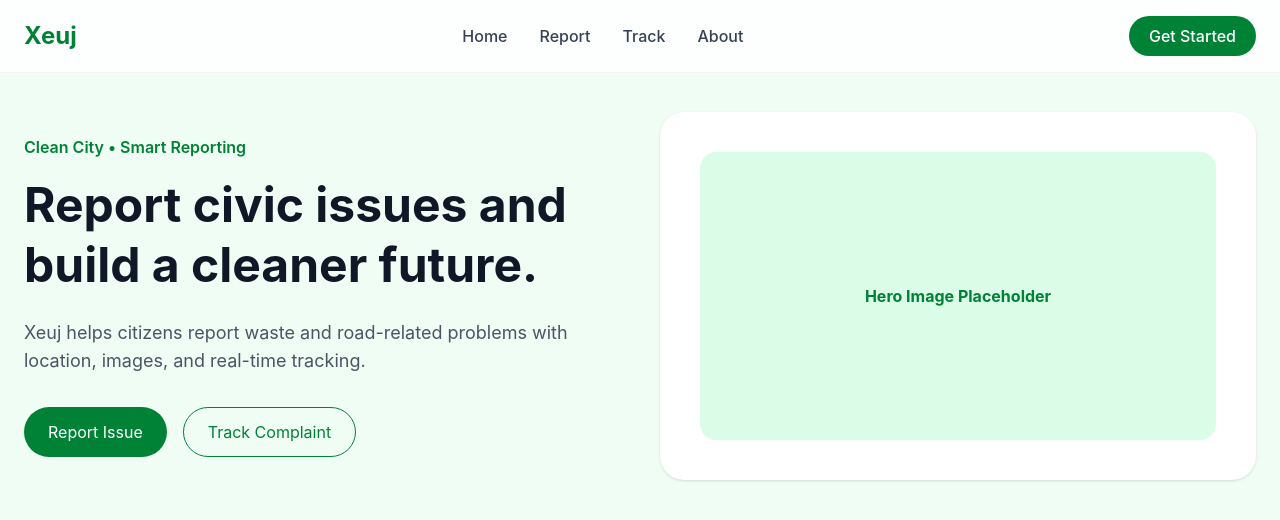
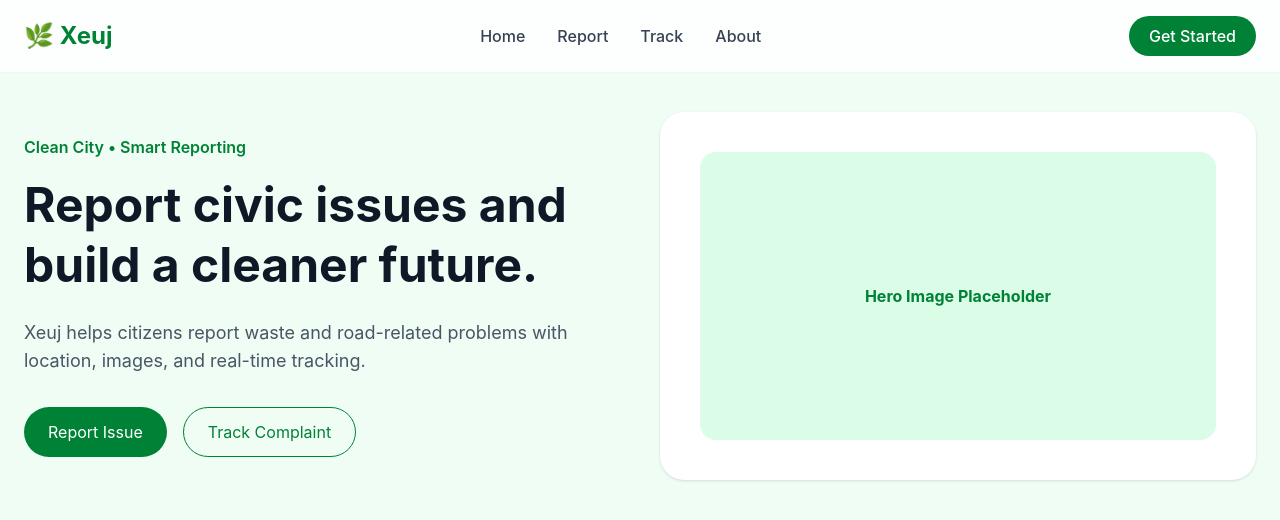
Before and after one commit to Arnab-Kashyap/Xeuj, a React (Vite) app: page / in a window 1280 px wide. Shown: the top 520 px of the page. Built offline with nearby package versions, Linux system fonts and the light colour scheme.

Commit message:
Add app constants

```diff
--- a/src/components/Logo.jsx
+++ b/src/components/Logo.jsx
@@ -1,7 +1,9 @@
+import { APP_NAME } from "../utils/constants";
+
 function Logo() {
   return (
     <div className="text-2xl font-bold text-green-700">
-      Xeuj
+      🌿 {APP_NAME}
     </div>
   );
 }
--- /dev/null
+++ b/src/utils/constants.js
@@ -0,0 +1 @@
+export const APP_NAME = "Xeuj";
```
